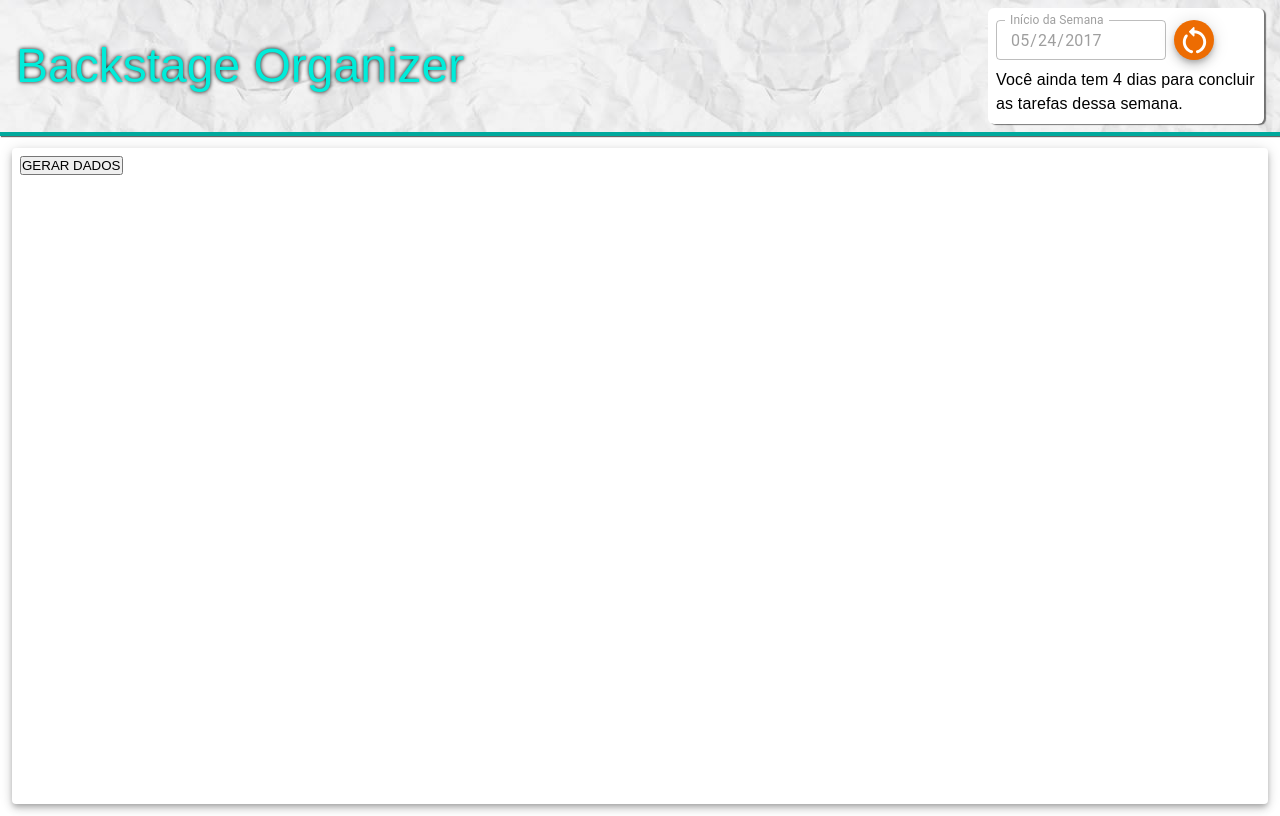
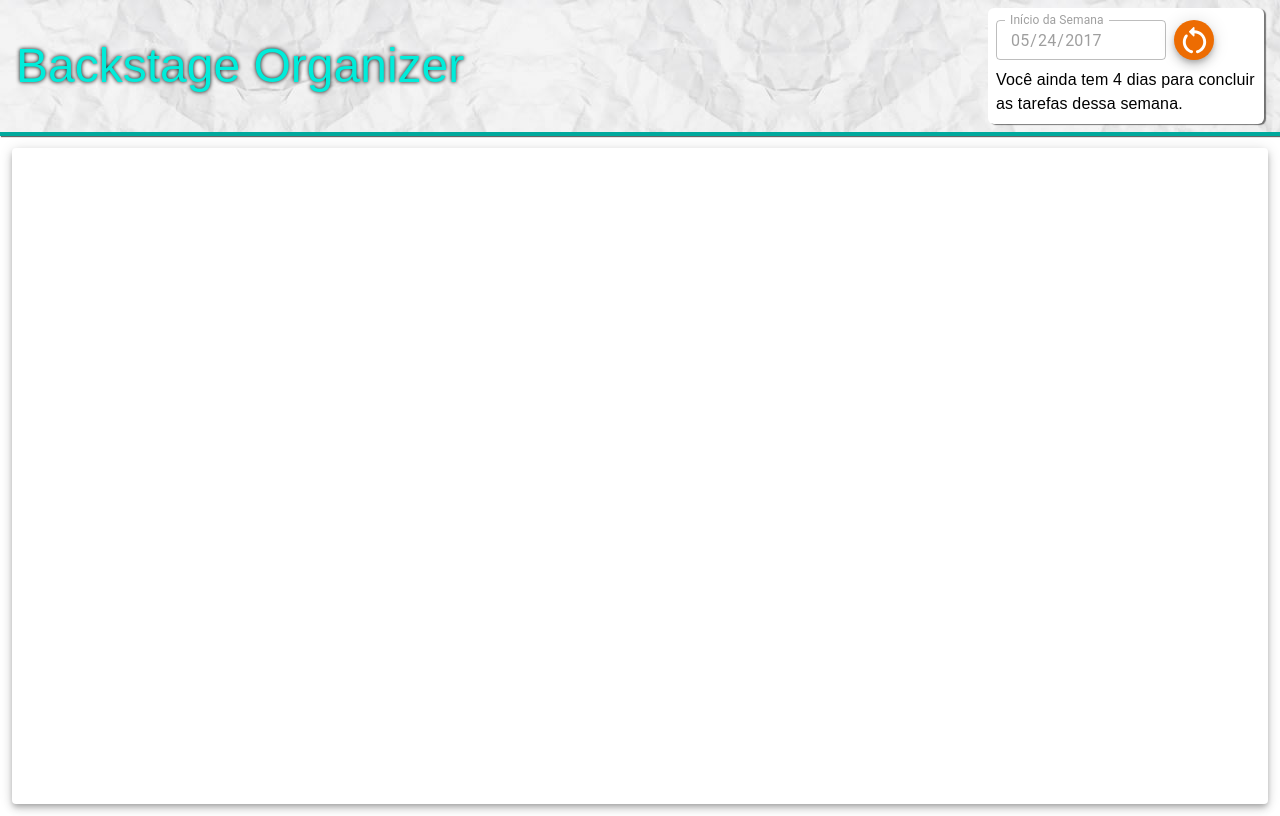
Before and after one commit to Aquilesxd100/Backstage-Organizer-FrontEnd, a React (Create React App) app: page / in a window 1280 px wide. Built offline with nearby package versions, Linux system fonts and the light colour scheme.

Commit message:
revert: restauracao de ultimo commit

```diff
--- a/package.json
+++ b/package.json
@@ -16,7 +16,6 @@
     "@types/react": "^18.0.28",
     "@types/react-dom": "^18.0.11",
     "@types/react-redux": "^7.1.25",
-    "pdfjs-dist": "^4.0.379",
     "react": "^18.2.0",
     "react-dom": "^18.2.0",
     "react-redux": "^8.0.5",
--- a/src/components/Content.tsx
+++ b/src/components/Content.tsx
@@ -1,6 +1,4 @@
-
 import { WeeklyTasksData } from "../types/types";
-import getPDFData from "../utils/pdfExtraction/pdfDataExtraction";
 import { ContentBox } from "./ContentStyles";
 
 interface IContentProps {
@@ -13,9 +11,6 @@ export default function Content({
 
   return (
     <ContentBox elevation={5}>
-      <button onClick={async ()=>{ await getPDFData()}}>
-        GERAR DADOS
-      </button>
     </ContentBox>
   )
 }
--- a/src/utils/pdfExtraction/pdfDataExtraction.ts
+++ /dev/null
@@ -1,36 +0,0 @@
-import PDF from "./pdf-curso.pdf";
-import pdfjs from 'pdfjs-dist';
-
-const getPDFContent = async () => {
-  // Extract text from each page
-  const PDFContent = await pdfjs.getDocument({ url: PDF}).promise.then((pdf) => {
-  const pagina = pdf.getPage(1).then((page) => {
-    const pageContent = page.getTextContent().then((content) => {
-      console.log(content.items)
-    })
-  });
-  })
-
-/*   const textPromises = [];
-    textPromises.push(
-      pdfjs.getDocument({ url: 'path/to/pdf/file.pdf' })
-        .then((pdf) => pdf.getPage(i))
-        .then((page) => page.getTextContent())
-        .then((textContent) => {
-          const pageText = textContent.items.map((item) => item.str).join(' ');
-          return pageText;
-        })
-    );
-
-  Promise.all(textPromises)
-    .then((pageTexts) => {
-      const extractedText = pageTexts.join(' ');
-      setPdfText(extractedText);
-    })
-    .catch((error) => console.error('Failed to extract PDF text:', error)); */
-};
-
-async function getPDFData() {
-  const PDFContent = await getPDFContent();
-}
-export default getPDFData;
```
Also changed, not shown: 1 other file (tests, documents, lock files or other folders).
